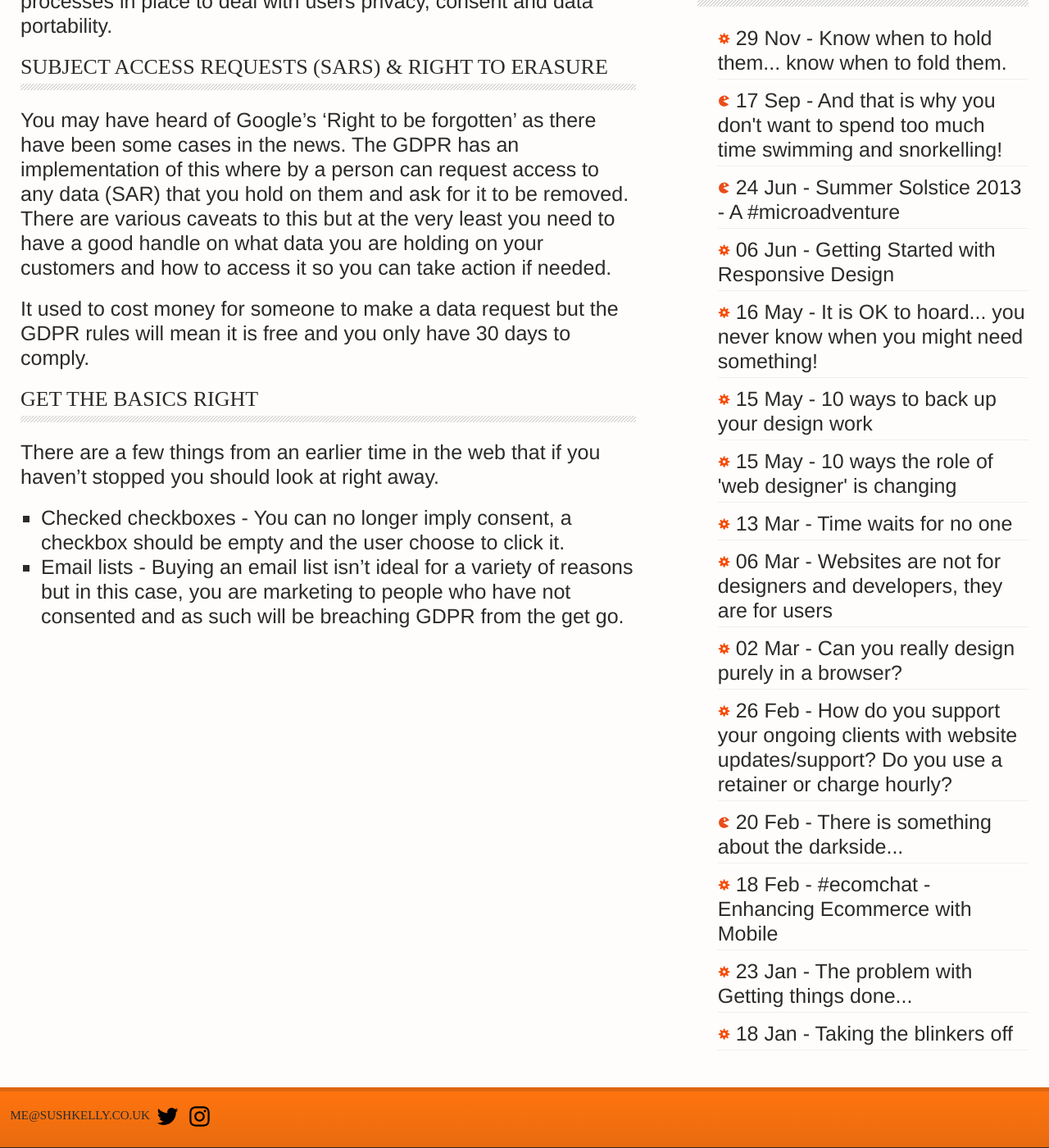
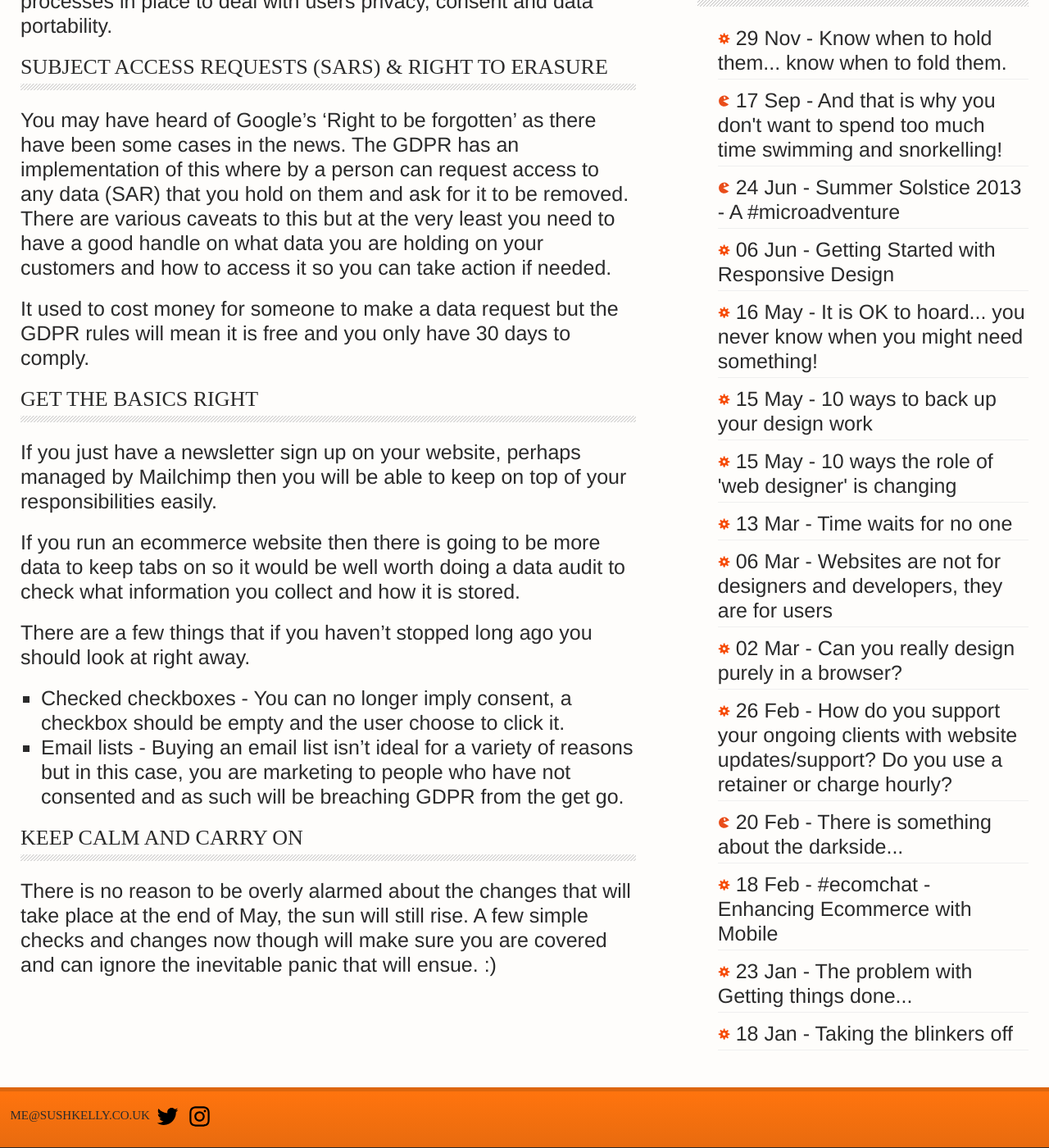
Before and after one commit to maxray/maxray.github.io, a Jekyll site: the page built from index.html, in a window 1280 px wide and 1400 px high, scrolled down 2012 px. Shown: the whole window at 82% size. Built offline with Jekyll 4.4.1, drawn with Linux system fonts in a browser that asks for light colours.

Commit message:
Updated Gdpr For Small Businesses

```diff
--- a/_posts/2018-01-24-gdpr-for-small-businesses.markdown
+++ b/_posts/2018-01-24-gdpr-for-small-businesses.markdown
@@ -32,7 +32,15 @@ It used to cost money for someone to make a data request but the GDPR rules will
 
 ### Get the basics right
 
-There are a few things from an earlier time in the web that if you haven't stopped you should look at right away.
+If you just have a newsletter sign up on your website, perhaps managed by Mailchimp then you will be able to keep on top of your responsibilities easily.
+
+If you run an ecommerce website then there is going to be more data to keep tabs on so it would be well worth doing a data audit to check what information you collect and how it is stored.
+
+There are a few things that if you haven't stopped long ago you should look at right away.
 
 * Checked checkboxes - You can no longer imply consent, a checkbox should be empty and the user choose to click it.
 * Email lists - Buying an email list isn't ideal for a variety of reasons but in this case, you are marketing to people who have not consented and as such will be breaching GDPR from the get go.
+
+### Keep calm and carry on
+
+There is no reason to be overly alarmed about the changes that will take place at the end of May, the sun will still rise. A few simple checks and changes now though will make sure you are covered and can ignore the inevitable panic that will ensue. :)
```
